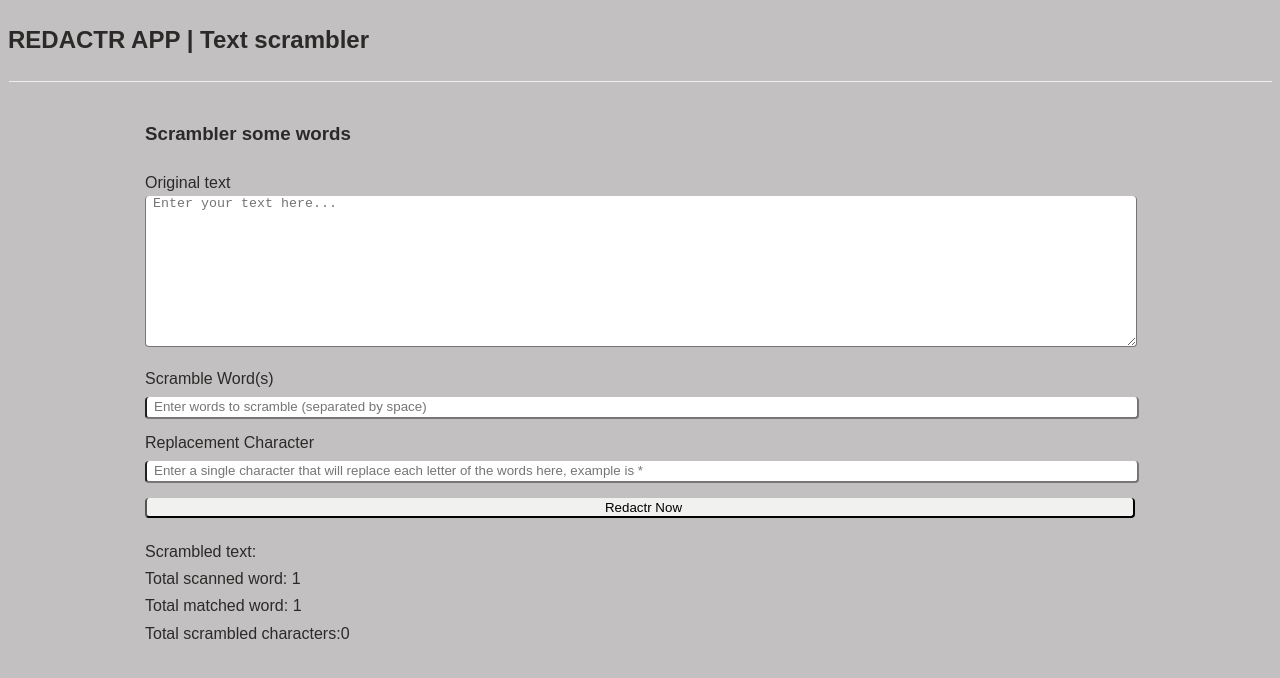
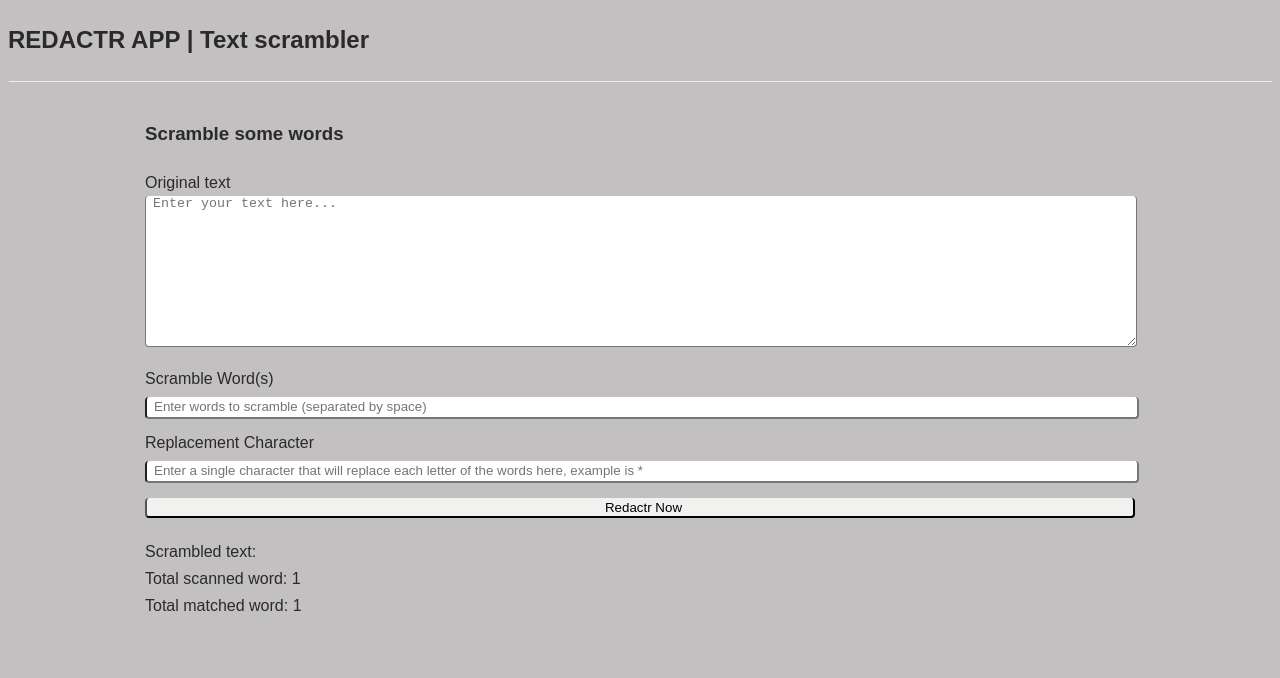
Before and after one commit to Baribeop/baribeop.github.io, a plain HTML site: page ASS3/index.html in a window 1280 px wide. Both pictures are taken after a click on the button "Redactr Now". Drawn offline with Linux system fonts and the light colour scheme.

Commit message:
modified script file

```diff
--- a/ASS3/index.html
+++ b/ASS3/index.html
@@ -10,7 +10,7 @@
         <h2>REDACTR APP | Text scrambler</h2>
         <hr>
         <div class="container">
-            <h3>Scrambler some words</h3>
+            <h3>Scramble some words</h3>
             <label for="originalText">Original text</label>
             <textarea name="content"  id="originalText" placeholder="Enter your text here..." cols="30" rows="10"></textarea>
 
--- a/ASS3/script.js
+++ b/ASS3/script.js
@@ -5,17 +5,22 @@ function scrambleText() {
     replacementCharacter
 
 
-    // let content = prompt('enter text')
-    // let scrambleWord = prompt('enter scramble word')
+
     let words = String(originalText).trim()
     let formattedWord = words.split(" ")
-    // let characters = prompt('enter characters')
 
 
-    function findTargetWord(wordsToScramble){
-    let modifiedWords = (wordsToScramble.trim()).split(' ',)
-    return modifiedWords
-    }
+
+
+
+    function findTargetWord(scramblewords){
+        let modifiedWords = (scramblewords.trim()).split(' ',)
+        const lowerCasewords = []
+        modifiedWords.forEach(word => {lowerCasewords.push(word.toLowerCase())
+
+        });
+        return lowerCasewords
+        }
 
 
 
@@ -40,7 +45,7 @@ function scrambleText() {
         let replacedWordArray = []
         let totalScrambledCharacters = 0
         for (let word of formattedWord) {
-            if (targetWordList.includes(word)) {
+            if (targetWordList.includes(word.toLowerCase())) {
                 var wordLength = word.length
                 totalScrambledCharacters  += wordLength
 
@@ -53,7 +58,7 @@ function scrambleText() {
 
     }
     // console.log(totalScrambledCharacters)
-    document.getElementById('totalScrambledCharacters').innerHTML = `Total scrambled characters:${totalScrambledCharacters}`;
+    document.getElementById('scrambledText').innerHTML = `Total scrambled characters:${totalScrambledCharacters}`;
     return replacedWordArray.join(' ')
     };
 
@@ -63,7 +68,6 @@ function scrambleText() {
     document.getElementById('scrambledText').innerHTML = `Scrambled text: ${targetWordInList(targetWordList, findTargetWord)}`;
     document.getElementById('totalScannedWord').innerHTML = `Total scanned word: ${formattedWord.length}`;
     document.getElementById('totalMatchedWord').innerHTML = `Total matched word: ${targetWordList.length}`;
-
 
     // const scrambledText = targetWordInList(targetWordList, findTargetWord);
     // console.log(scrambledText);
```
